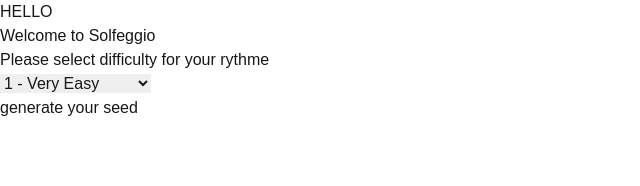
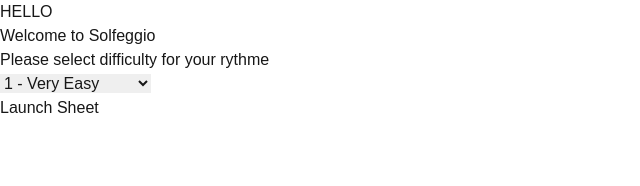
Before and after one commit to Ji-Geiko/Solfeggio, a Next.js app: page / in a window 1280 px wide. Shown: the top 186 px of the page, without its empty margins (0-640 px from the left). Built offline with nearby package versions, Linux system fonts and the light colour scheme.

Commit message:
add SheetLauncher component to generate and launch sheets based on difficulty selection

```diff
--- a/src/app/page.tsx
+++ b/src/app/page.tsx
@@ -2,12 +2,11 @@
 
 import { useState } from "react";
 import { DifficultySelector } from "../component/home/difficultySelector";
+import { SheetLauncher } from "../component/home/sheetLauncher";
 
 export default function Home() {
 
   const [difficulty, setDifficulty] = useState('1');
-
-
 
   return (
     <div>
@@ -17,7 +16,7 @@ export default function Home() {
 
       <DifficultySelector onSave={(data) => setDifficulty(data)}/>
 
-      <button onClick={() => console.log(difficulty)}>generate your seed</button>
+      <SheetLauncher difficulty={difficulty}/>
     </div>
   );
 }
--- a/src/app/view/[id]/page.tsx
+++ b/src/app/view/[id]/page.tsx
@@ -11,7 +11,7 @@ const Page = ({ params }: ViewPageProps): ReactElement => {
 
   return (
     <div >
-            <SheetRenderer data={params.id}/>
+      <SheetRenderer data={params.id} />
     </div>
   );
 };
--- /dev/null
+++ b/src/component/home/sheetLauncher.tsx
@@ -0,0 +1,50 @@
+import { ReactElement } from "react";
+
+interface SheetLauncherProps {
+  difficulty: string;
+}
+
+export const SheetLauncher = ({ difficulty }: SheetLauncherProps): ReactElement => {
+
+  const seedBuilder = (difficulty: string) => {
+    let bin = '';
+
+    for (let i = 0; i < 9; i++) {
+      if(difficulty == "1"){
+        bin += Math.round(Math.random())
+        bin += "000"
+      }else if(difficulty == "2"){
+        const patterns = ["0000", "1000", "1010"];
+        bin += patterns[Math.floor(Math.random() * patterns.length)];
+      }else if(difficulty == "3"){
+        const patterns = ["0000", "1000", "1010", "1111"];
+        bin += patterns[Math.floor(Math.random() * patterns.length)];
+      }else if(difficulty == "4"){
+        const patterns = ["0000", "1000", "1010", "1111", "1100", "1001"];
+        bin += patterns[Math.floor(Math.random() * patterns.length)];
+      }else if(difficulty == "5"){
+        const patterns = ["0000", "1000", "1010", "1111", "1100", "1001", "1101", "1011", "1110"];
+        bin += patterns[Math.floor(Math.random() * patterns.length)];
+      }else if(difficulty == "6"){
+        const patterns = ["0000", "1000", "1010", "1111", "1100", "1001", "1101", "1011", "1110", "0010", "0011", "0001", "0100", "0101", "0110", "0111"];
+        bin += patterns[Math.floor(Math.random() * patterns.length)];
+      }else{
+        bin += Math.round(Math.random())
+      }
+    }
+
+    const hex = parseInt(bin, 2).toString(16)
+
+    return hex;
+  }
+
+  return (
+    <div >
+      <a href={`/view/${seedBuilder(difficulty)}`}>
+        <button>
+          Launch Sheet
+        </button>
+      </a>
+    </div>
+  );
+};
```
Lines whose indentation alone changed are shown as unchanged.
